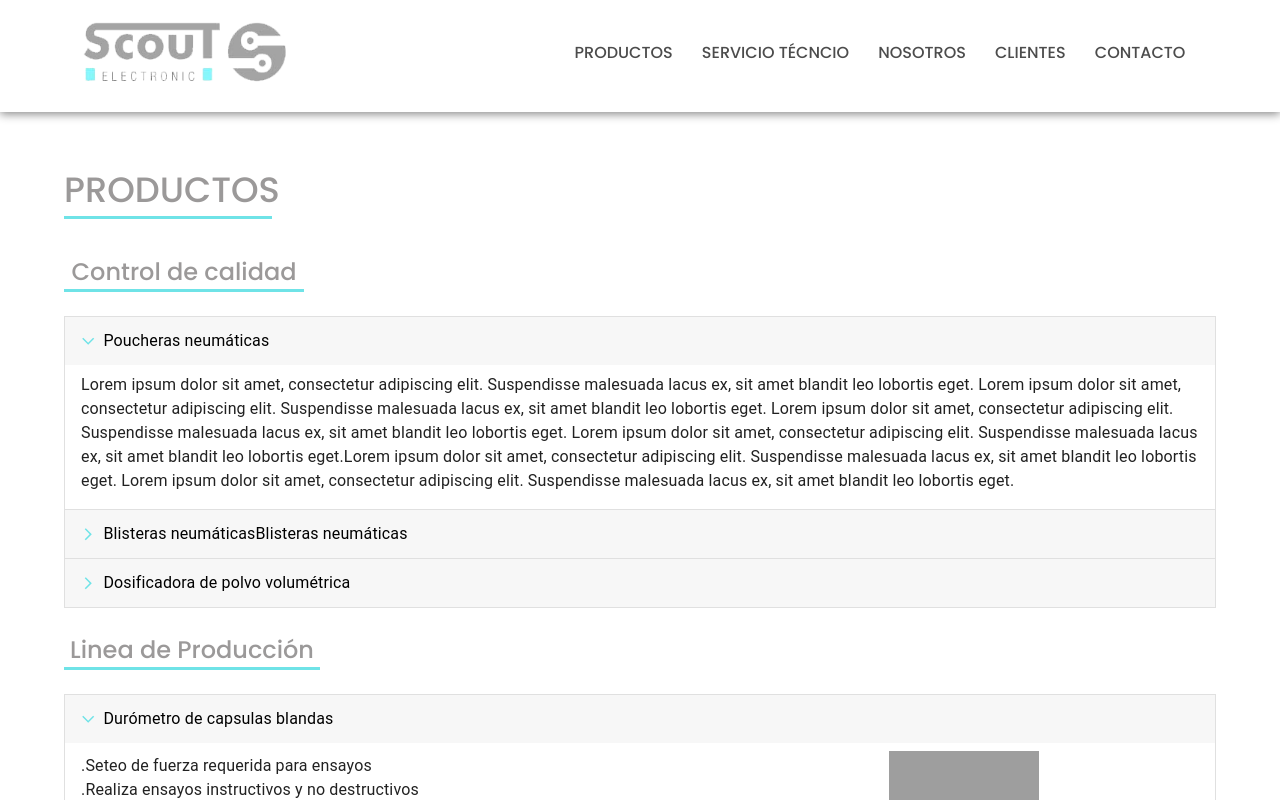
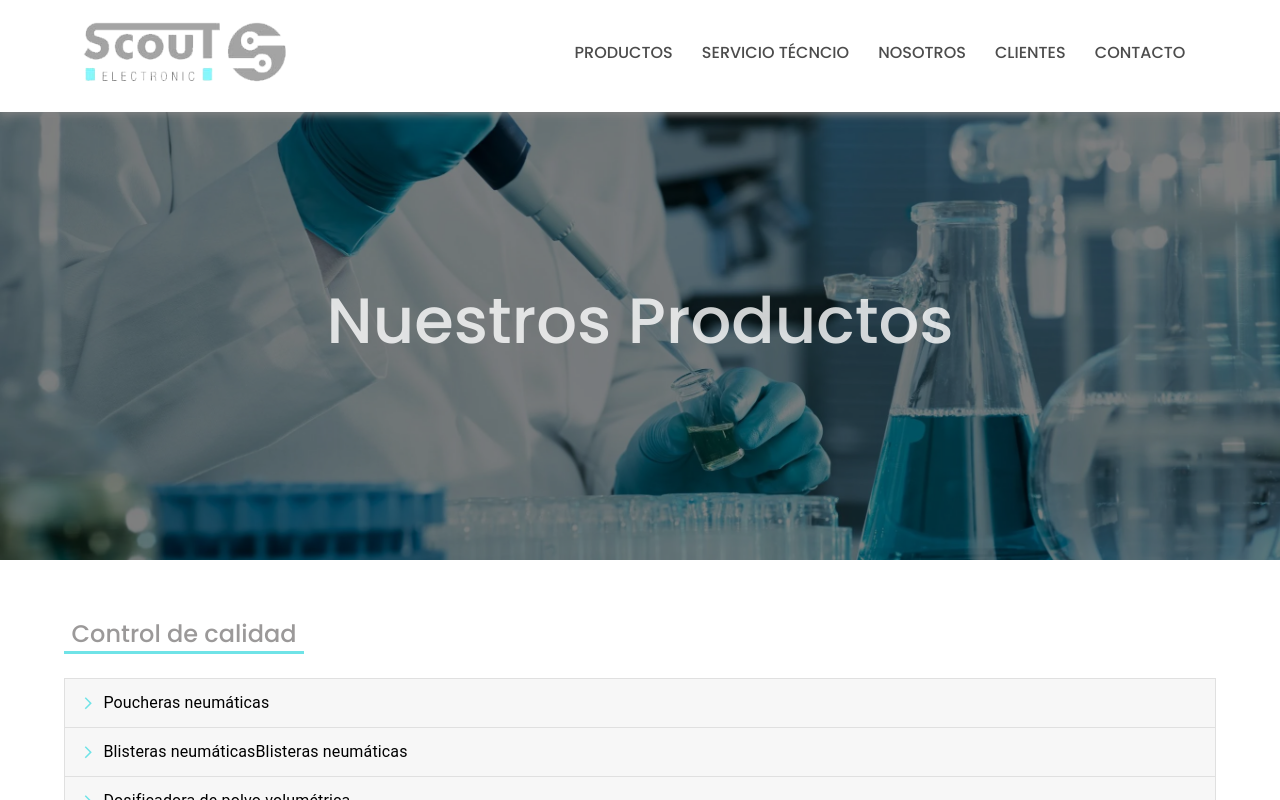
Before and after one commit to SebastianDelescabe/scout-electronica, a React (Create React App) app: page /productos in a window 1280 px wide. Shown: the top 800 px of the page. Built offline with nearby package versions, Linux system fonts and the light colour scheme; grey boxes are pictures that could not be loaded.

Commit message:
productos

```diff
--- a/src/components/Clients/Clients.css
+++ b/src/components/Clients/Clients.css
@@ -3,7 +3,7 @@
   flex-direction: column;
   align-items: center;
   justify-content: center;
-  width: 90%;
+  width: 93%;
   margin: 4.5rem 0rem;
 }
 
--- a/src/components/Productos/ControlCalidad.jsx
+++ b/src/components/Productos/ControlCalidad.jsx
@@ -40,7 +40,7 @@ const AccordionSummary = styled((props) => (
 }));
 
 export const ControlCalidad = () => {
-  const [expanded, setExpanded] = useState('panel1');
+  const [expanded, setExpanded] = useState();
 
   const handleChange = (panel) => (event, newExpanded) => {
     setExpanded(newExpanded ? panel : false);
--- a/src/components/Productos/LineaProduccion.jsx
+++ b/src/components/Productos/LineaProduccion.jsx
@@ -43,7 +43,7 @@ const AccordionSummary = styled((props) => (
 }));
 
 export const LineaProduccion = () => {
-  const [expanded, setExpanded] = useState("panel1");
+  const [expanded, setExpanded] = useState("");
 
   const handleChange = (panel) => (event, newExpanded) => {
     setExpanded(newExpanded ? panel : false);
--- a/src/components/Productos/Productos.css
+++ b/src/components/Productos/Productos.css
@@ -3,7 +3,36 @@
   width: 90%;
   margin: 0 auto;
   height: 40rem;
-  padding-top: 8rem;
+  padding-top: 2rem;
+}
+.banner-bg-products{
+  background: url(../../assets/prodBg.jpg);
+  width: 100%;
+  height: 30rem;
+  background-repeat: no-repeat;
+  background-position: center;
+  background-attachment: fixed;
+  background-size: cover;
+  -webkit-background-size: cover;
+  -moz-background-size: cover;
+  -o-background-size: cover;
+  display: flex;
+  flex-direction: column;
+  justify-content: center;
+  padding-top: 5rem;
+}
+.banner-products-bgblack{
+  background-color: rgba(0,0,0,0.5);
+  width: 100%;
+  height: 30rem;
+  display: flex;
+  align-items: center;
+  justify-content: center;
+}
+.p-title-products{
+  color: rgba(255, 255, 255, 0.8);
+  font-size: 4rem;
+  font-weight: 500;
 }
 .title-productos {
   font-size: 2.2rem;
--- a/src/components/Productos/Productos.jsx
+++ b/src/components/Productos/Productos.jsx
@@ -4,8 +4,13 @@ import { LineaProduccion } from "./LineaProduccion";
 
 export const Productos = () => {
   return (
+    <div>
+      <div className="banner-bg-products">
+        <div className="banner-products-bgblack">
+          <p className="p-title-products">Nuestros Productos</p>
+        </div>
+      </div>
       <div className="container-productos">
-      <p className="title-productos">PRODUCTOS</p>
         <div>
           <p className="title-ind-products">Control de calidad</p>
           <ControlCalidad />
@@ -15,5 +20,6 @@ export const Productos = () => {
           <LineaProduccion />
         </div>
       </div>
+    </div>
   );
 };
```
Also changed, not shown: src/assets/prodBg.jpg (added). Lines whose indentation alone changed are shown as unchanged.
